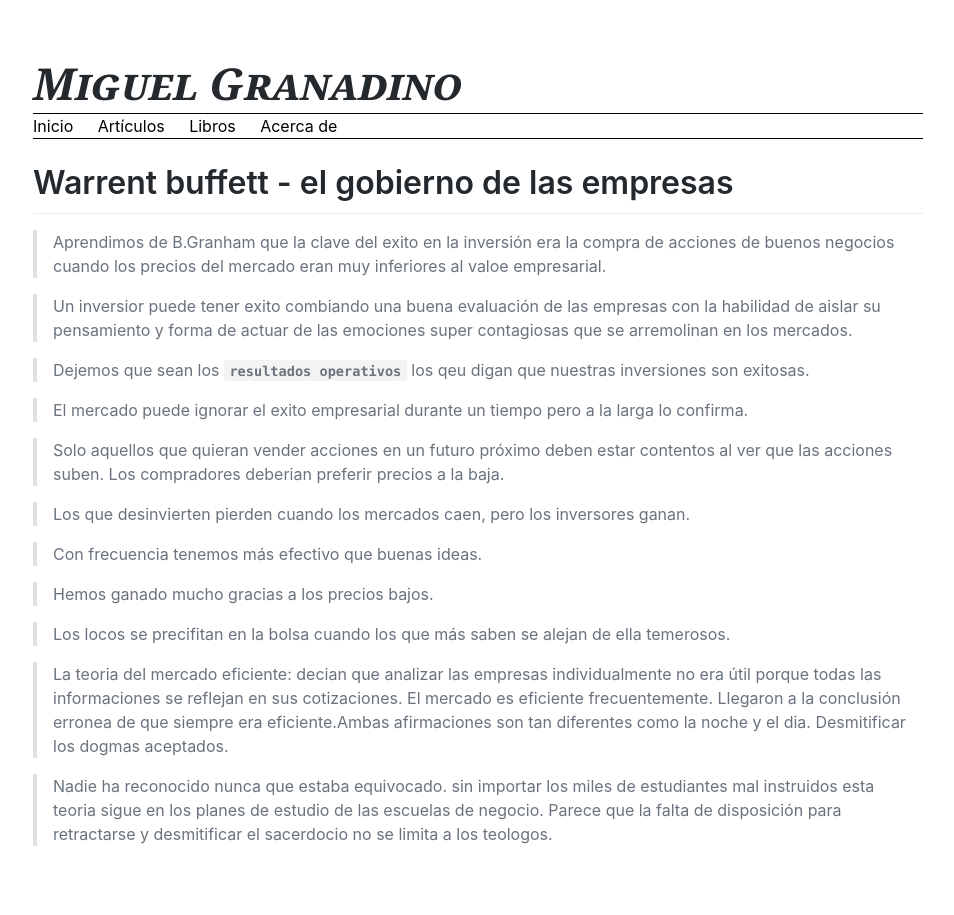
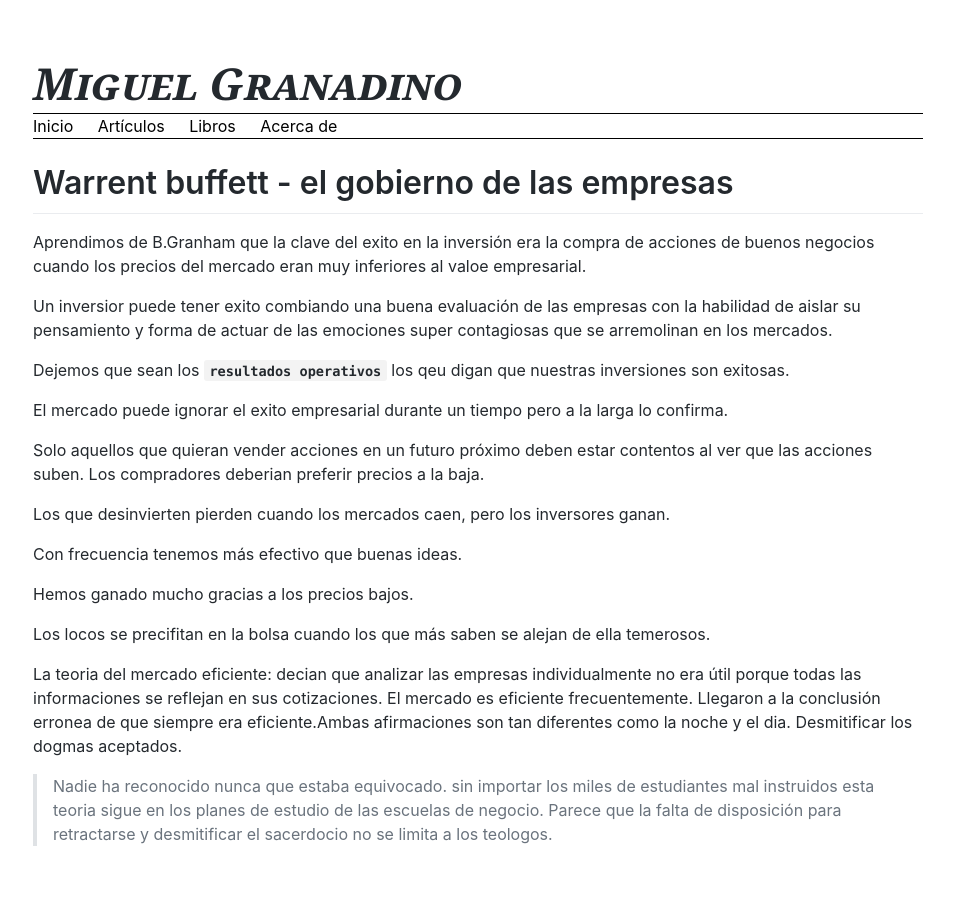
Before and after one commit to Akira3030/formacion, a Jekyll site: the page built from articulos/warrent-buffet-gobierno-empresas.md, in a window 1280 px wide. Shown: the whole page, without its empty margins (162-1116 px from the left). Built offline with Jekyll 4.4.1, drawn with Linux system fonts in a browser that asks for light colours; our own code applies the rules of GitHub Pages for plain Markdown files.

```diff
--- a/articulos/warrent-buffet-gobierno-empresas.md
+++ b/articulos/warrent-buffet-gobierno-empresas.md
@@ -1,24 +1,24 @@
 # Warrent buffett - el gobierno de las empresas
 
-> Aprendimos de B.Granham que la clave del exito en la inversión era la compra de acciones de buenos negocios cuando los precios del mercado eran muy inferiores al valoe empresarial.
+Aprendimos de B.Granham que la clave del exito en la inversión era la compra de acciones de buenos negocios cuando los precios del mercado eran muy inferiores al valoe empresarial.
 
-> Un inversior puede tener exito combiando una buena evaluación de las empresas con la habilidad de aislar su pensamiento y forma de actuar de las emociones super contagiosas que se arremolinan en los mercados.
+Un inversior puede tener exito combiando una buena evaluación de las empresas con la habilidad de aislar su pensamiento y forma de actuar de las emociones super contagiosas que se arremolinan en los mercados.
 
-> Dejemos que sean los **`resultados operativos`** los qeu digan que nuestras inversiones son exitosas.
+Dejemos que sean los **`resultados operativos`** los qeu digan que nuestras inversiones son exitosas.
 
-> El mercado puede ignorar el exito empresarial durante un tiempo pero a la larga lo confirma.
+El mercado puede ignorar el exito empresarial durante un tiempo pero a la larga lo confirma.
 
-> Solo aquellos que quieran vender acciones en un futuro próximo deben estar contentos al ver que las acciones suben. Los compradores deberian preferir precios a la baja.
+Solo aquellos que quieran vender acciones en un futuro próximo deben estar contentos al ver que las acciones suben. Los compradores deberian preferir precios a la baja.
 
-> Los que desinvierten pierden cuando los mercados caen, pero los inversores ganan.
+Los que desinvierten pierden cuando los mercados caen, pero los inversores ganan.
 
-> Con frecuencia tenemos más efectivo que buenas ideas.
+Con frecuencia tenemos más efectivo que buenas ideas.
 
-> Hemos ganado mucho gracias a los precios bajos.
+Hemos ganado mucho gracias a los precios bajos.
 
-> Los locos se precifitan en la bolsa cuando los que más saben se alejan de ella temerosos.
+Los locos se precifitan en la bolsa cuando los que más saben se alejan de ella temerosos.
 
-> La teoria del mercado eficiente: decian que analizar las empresas individualmente no era útil porque todas las informaciones se reflejan en sus cotizaciones.
+La teoria del mercado eficiente: decian que analizar las empresas individualmente no era útil porque todas las informaciones se reflejan en sus cotizaciones.
 El mercado es eficiente frecuentemente. Llegaron a la conclusión erronea de que siempre era eficiente.Ambas afirmaciones son tan diferentes como la noche y el dia.
 Desmitificar los dogmas aceptados.
 
```
